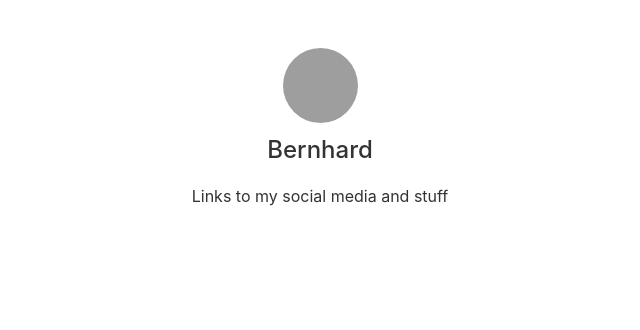
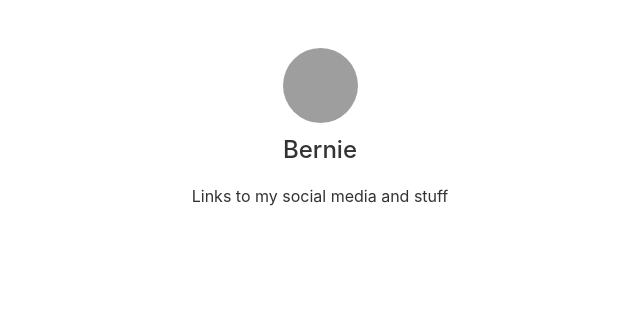
Before and after one commit to bernikr/berni.kr, a Jekyll site: the page built from index.html, in a window 1280 px wide. Shown: the top 330 px of the page, without its empty margins (320-960 px from the left). Built offline with Jekyll 4.4.1, drawn with Linux system fonts in a browser that asks for light colours; nearby versions of some CDN libraries; grey boxes are pictures that could not be loaded.

Commit message:
Change Name to Bernie

```diff
--- a/_config.yml
+++ b/_config.yml
@@ -2,7 +2,7 @@
 theme: linkhub-jekyll-theme
 
 # Site Configuration
-name: Bernhard  # Name of your website
+name: Bernie  # Name of your website
 tagline: Links  # Set your preferred page title
 description: Links to my social media and stuff  # Also used as a meta description
 favicon:
```
